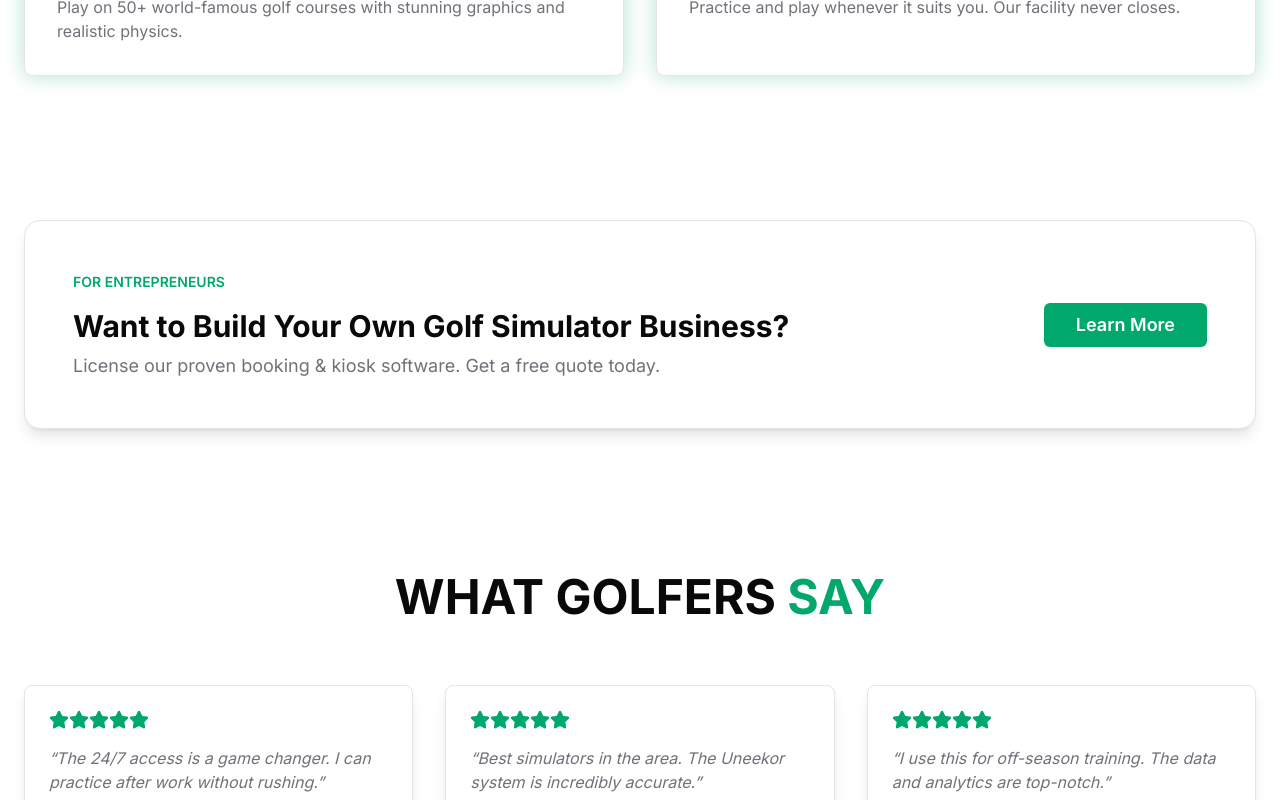
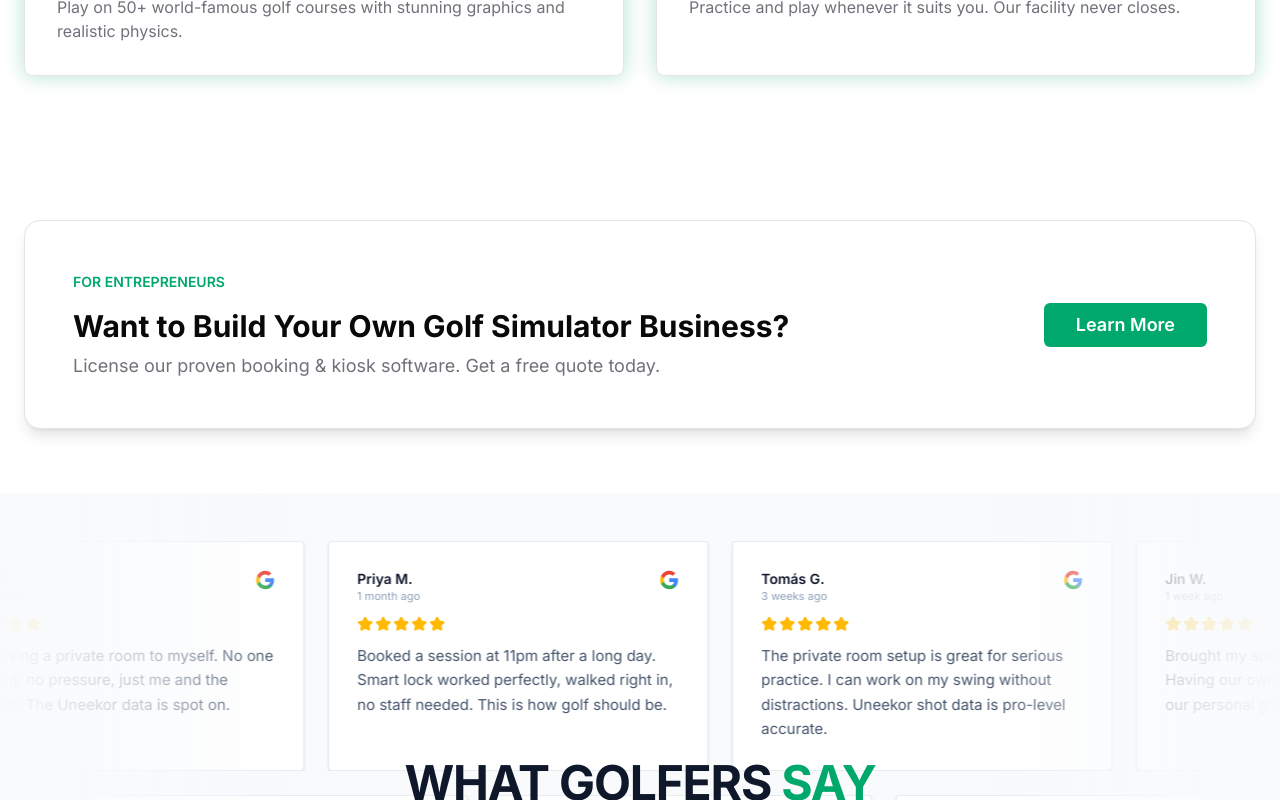
Before and after one commit to peymannaderi10/Golflabs-Landing, a Next.js app: page / in a window 1280 px wide. Shown: the part 2000-2800 px from the top of the page. Built offline with nearby package versions, Linux system fonts and the light colour scheme; no server answers.

Commit message:
update reviews and location

```diff
--- a/app/components/Testimonials.tsx
+++ b/app/components/Testimonials.tsx
@@ -1,97 +1,215 @@
 "use client";
 
-import { motion } from "framer-motion";
-import { Card, CardContent } from "@/components/ui/card";
+import { useEffect, useRef } from "react";
 import { Star } from "lucide-react";
 
-const testimonialsData = [
+const reviewsRow1 = [
   {
-    name: "Mike Johnson",
-    role: "Weekend Warrior",
-    content: "The 24/7 access is a game changer. I can practice after work without rushing.",
+    name: "Dante R.",
+    timeAgo: "2 weeks ago",
+    content:
+      "Love having a private room to myself. No one watching, no pressure, just me and the simulator. The Uneekor data is spot on.",
     rating: 5,
   },
   {
-    name: "Sarah Chen",
-    role: "Golf Enthusiast",
-    content: "Best simulators in the area. The Uneekor system is incredibly accurate.",
+    name: "Priya M.",
+    timeAgo: "1 month ago",
+    content:
+      "Booked a session at 11pm after a long day. Smart lock worked perfectly, walked right in, no staff needed. This is how golf should be.",
     rating: 5,
   },
   {
-    name: "Tom Williams",
-    role: "Local Pro",
-    content: "I use this for off-season training. The data and analytics are top-notch.",
+    name: "Tomás G.",
+    timeAgo: "3 weeks ago",
+    content:
+      "The private room setup is great for serious practice. I can work on my swing without distractions. Uneekor shot data is pro-level accurate.",
+    rating: 5,
+  },
+  {
+    name: "Jin W.",
+    timeAgo: "1 week ago",
+    content:
+      "Brought my son here on a rainy Saturday. Having our own private room made it feel like our personal golf studio. He loved it.",
+    rating: 5,
+  },
+  {
+    name: "Aisha T.",
+    timeAgo: "2 months ago",
+    content:
+      "As a beginner, practicing in a private room takes all the intimidation away. The booking system is dead simple. Pick a time, get a code, play.",
     rating: 5,
   },
 ];
 
-const fadeInUp = {
-  initial: { opacity: 0, y: 30 },
-  animate: { opacity: 1, y: 0 },
-  transition: { duration: 0.6 },
-};
+const reviewsRow2 = [
+  {
+    name: "Marcus L.",
+    timeAgo: "5 days ago",
+    content:
+      "We licensed the GolfLabs platform for our facility and it transformed our operations. Fully automated bookings, smart lock integration, zero front desk needed.",
+    rating: 5,
+  },
+  {
+    name: "Yuki S.",
+    timeAgo: "3 weeks ago",
+    content:
+      "The GolfLabs booking software paid for itself in the first month. Our customers love the self-service experience and we cut staffing costs significantly.",
+    rating: 5,
+  },
+  {
+    name: "Carlos V.",
+    timeAgo: "1 month ago",
+    content:
+      "Setting up the GolfLabs platform at our sim studio was seamless. Their team helped with smart lock config and the whole system just works. Highly recommend for operators.",
+    rating: 5,
+  },
+  {
+    name: "Keisha D.",
+    timeAgo: "2 weeks ago",
+    content:
+      "We run a 24/7 sim facility using the GolfLabs platform. The automated access codes and payment processing handle everything. We barely need to touch it.",
+    rating: 5,
+  },
+  {
+    name: "Raj P.",
+    timeAgo: "6 days ago",
+    content:
+      "Looked at a dozen booking platforms before choosing GolfLabs. Nothing else offered the smart lock integration and self-service model we needed. Game changer for our business.",
+    rating: 5,
+  },
+];
 
-const staggerContainer = {
-  animate: {
-    transition: { staggerChildren: 0.1 },
-  },
-};
+const GoogleIcon = () => (
+  <svg
+    className="w-5 h-5 flex-shrink-0"
+    viewBox="0 0 24 24"
+    xmlns="http://www.w3.org/2000/svg"
+  >
+    <path
+      d="M22.56 12.25c0-.78-.07-1.53-.2-2.25H12v4.26h5.92a5.06 5.06 0 01-2.2 3.32v2.77h3.57c2.08-1.92 3.28-4.74 3.28-8.1z"
+      fill="#4285F4"
+    />
+    <path
+      d="M12 23c2.97 0 5.46-.98 7.28-2.66l-3.57-2.77c-.98.66-2.23 1.06-3.71 1.06-2.86 0-5.29-1.93-6.16-4.53H2.18v2.84C3.99 20.53 7.7 23 12 23z"
+      fill="#34A853"
+    />
+    <path
+      d="M5.84 14.09c-.22-.66-.35-1.36-.35-2.09s.13-1.43.35-2.09V7.07H2.18C1.43 8.55 1 10.22 1 12s.43 3.45 1.18 4.93l2.85-2.22.81-.62z"
+      fill="#FBBC05"
+    />
+    <path
+      d="M12 5.38c1.62 0 3.06.56 4.21 1.64l3.15-3.15C17.45 2.09 14.97 1 12 1 7.7 1 3.99 3.47 2.18 7.07l3.66 2.84c.87-2.6 3.3-4.53 6.16-4.53z"
+      fill="#EA4335"
+    />
+  </svg>
+);
+
+function ReviewCard({ review }: { review: (typeof reviewsRow1)[0] }) {
+  return (
+    <div className="w-[240px] sm:w-[380px] flex-shrink-0 bg-white border border-slate-200/80 rounded-sm p-4 sm:p-7 shadow-sm">
+      <div className="flex items-start justify-between mb-2 sm:mb-3">
+        <div>
+          <p className="text-xs sm:text-sm font-semibold text-slate-900 leading-tight">
+            {review.name}
+          </p>
+          <p className="text-[10px] sm:text-[11px] text-slate-400">{review.timeAgo}</p>
+        </div>
+        <GoogleIcon />
+      </div>
+      <div className="flex gap-0.5 mb-2 sm:mb-3">
+        {[...Array(5)].map((_, i) => (
+          <Star
+            key={i}
+            className={`h-3 w-3 sm:h-4 sm:w-4 ${
+              i < review.rating
+                ? "text-amber-400 fill-amber-400"
+                : "text-slate-200 fill-slate-200"
+            }`}
+          />
+        ))}
+      </div>
+      <p className="text-slate-600 text-[13px] sm:text-[15px] leading-relaxed">
+        {review.content}
+      </p>
+    </div>
+  );
+}
+
+function useMarquee(direction: "left" | "right", speed = 0.2) {
+  const ref = useRef<HTMLDivElement>(null);
+
+  useEffect(() => {
+    const el = ref.current;
+    if (!el) return;
+
+    const half = el.scrollWidth / 2;
+    let pos = direction === "left" ? 0 : -half;
+    let rafId: number;
+
+    function animate() {
+      if (direction === "left") {
+        pos -= speed;
+        if (pos <= -half) pos = 0;
+      } else {
+        pos += speed;
+        if (pos >= 0) pos = -half;
+      }
+      el!.style.transform = `translateX(${pos}px)`;
+      rafId = requestAnimationFrame(animate);
+    }
+
+    rafId = requestAnimationFrame(animate);
+    return () => cancelAnimationFrame(rafId);
+  }, [direction, speed]);
+
+  return ref;
+}
 
 export function Testimonials() {
+  const row1Ref = useMarquee("left");
+  const row2Ref = useMarquee("right");
+
   return (
-    <section className="py-20 bg-background">
-      <div className="container mx-auto px-6">
-        <motion.div
-          initial={{ opacity: 0, y: 30 }}
-          whileInView={{ opacity: 1, y: 0 }}
-          transition={{ duration: 0.6 }}
-          viewport={{ once: true }}
-          className="text-center mb-16"
-        >
-          <h2 className="text-4xl desk:text-5xl font-bold text-foreground mb-6">
-            WHAT GOLFERS <span className="text-primary">SAY</span>
+    <section className="relative bg-slate-50 overflow-hidden py-0">
+      <div className="relative">
+        <div className="py-12 space-y-6">
+          {/* Row 1 */}
+          <div className="overflow-hidden">
+            <div
+              ref={row1Ref}
+              className="flex gap-6 w-max"
+              style={{ willChange: "transform" }}
+            >
+              {[...reviewsRow1, ...reviewsRow1].map((review, i) => (
+                <ReviewCard key={`r1-${i}`} review={review} />
+              ))}
+            </div>
+          </div>
+
+          {/* Row 2 */}
+          <div className="overflow-hidden">
+            <div
+              ref={row2Ref}
+              className="flex gap-6 w-max"
+              style={{ willChange: "transform" }}
+            >
+              {[...reviewsRow2, ...reviewsRow2].map((review, i) => (
+                <ReviewCard key={`r2-${i}`} review={review} />
+              ))}
+            </div>
+          </div>
+        </div>
+
+        {/* Edge fades */}
+        <div className="absolute inset-y-0 left-0 w-40 md:w-72 bg-gradient-to-r from-slate-50 via-slate-50/70 to-transparent z-10 pointer-events-none" />
+        <div className="absolute inset-y-0 right-0 w-40 md:w-72 bg-gradient-to-l from-slate-50 via-slate-50/70 to-transparent z-10 pointer-events-none" />
+
+        {/* Center title */}
+        <div className="absolute inset-0 flex items-center justify-center z-20 pointer-events-none -translate-y-2.5 lg:translate-y-0">
+          <h2 className="text-3xl md:text-4xl lg:text-5xl font-display font-bold text-slate-900 tracking-tight uppercase leading-tight">
+            What Golfers <span className="text-primary">Say</span>
           </h2>
-        </motion.div>
-
-        <motion.div
-          variants={staggerContainer}
-          initial="initial"
-          whileInView="animate"
-          viewport={{ once: true }}
-          className="grid desk:grid-cols-3 gap-8"
-        >
-          {testimonialsData.map((testimonial, index) => (
-            <motion.div
-              key={testimonial.name}
-              variants={fadeInUp}
-              whileHover={{ y: -10, scale: 1.05 }}
-              transition={{ duration: 0.3 }}
-            >
-              <Card className="h-full bg-card border-border shadow-lg hover:shadow-xl transition-shadow duration-300">
-                <CardContent className="p-6">
-                  <motion.div
-                    initial={{ scale: 0 }}
-                    whileInView={{ scale: 1 }}
-                    transition={{ delay: index * 0.1 + 0.2, type: "spring" }}
-                    viewport={{ once: true }}
-                    className="flex mb-4"
-                  >
-                    {[...Array(testimonial.rating)].map((_, i) => (
-                      <Star key={i} className="h-5 w-5 text-primary fill-current" />
-                    ))}
-                  </motion.div>
-                  <p className="text-muted-foreground mb-4 italic">
-                    &ldquo;{testimonial.content}&rdquo;
-                  </p>
-                  <div>
-                    <p className="font-semibold text-foreground">{testimonial.name}</p>
-                    <p className="text-sm text-muted-foreground">{testimonial.role}</p>
-                  </div>
-                </CardContent>
-              </Card>
-            </motion.div>
-          ))}
-        </motion.div>
+        </div>
       </div>
     </section>
   );
```
Also changed, not shown: app/components/LocationSection.tsx (+74 -92 lines), public/images/bookingPage.png, public/images/bookingPage2.png (added).
